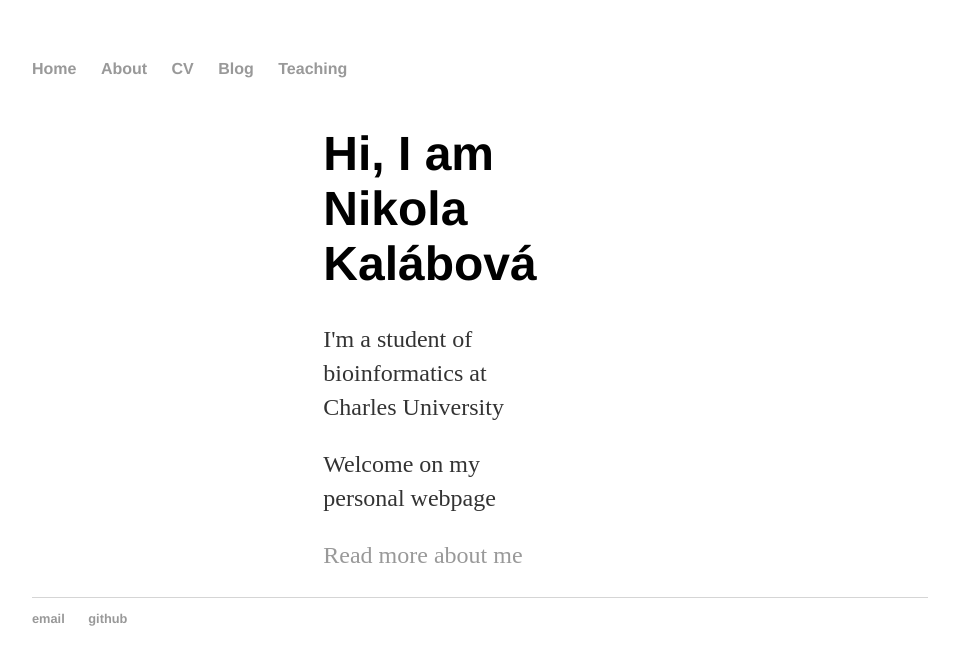
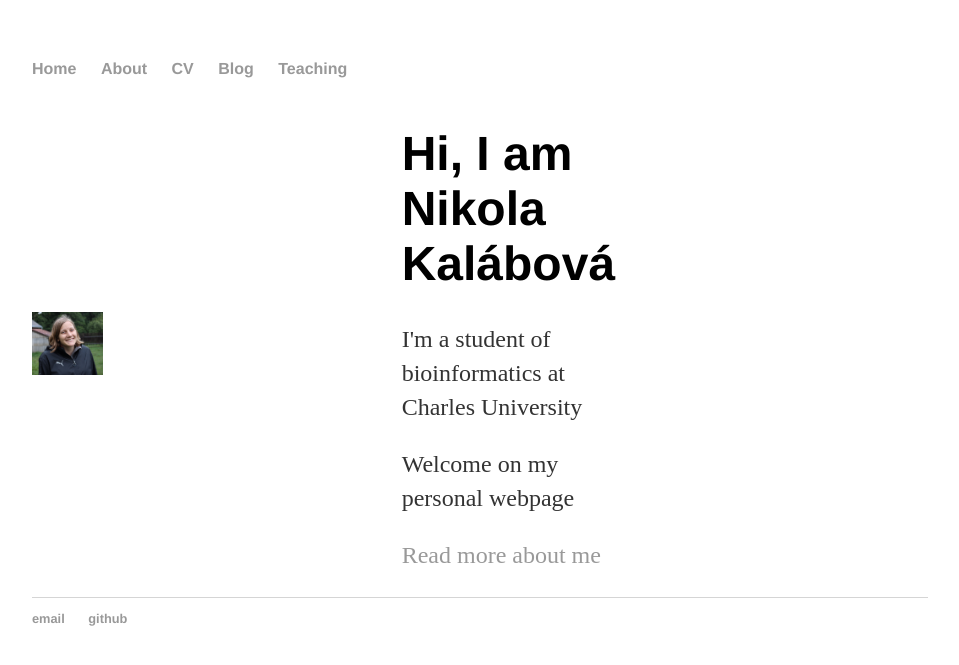
Before and after one commit to lavakin/lavakin.github.io, a Jekyll site: the page built from index.html, in a window 1280 px wide. Shown: the top 665 px of the page, without its empty margins (160-1119 px from the left). Built offline with Jekyll 4.4.1, drawn with Linux system fonts in a browser that asks for light colours.

Commit message:
Update index.html

```diff
--- a/index.html
+++ b/index.html
@@ -16,10 +16,10 @@ title: Nikola Kalábová, Personal Webpage
       }
       .image {
         flex-basis: 30%;
-        padding-right: 300px;
+        padding-right: 260px;
       }
       .text {
-        padding-right: 400px;
+        padding-right: 300px;
       }
     </style>
   </head>
```
